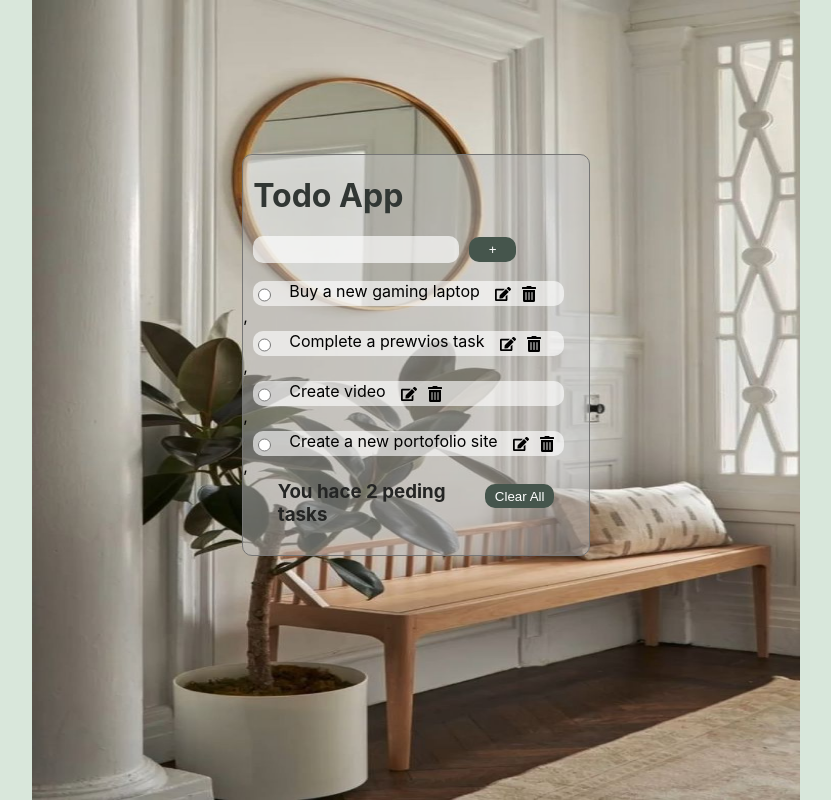
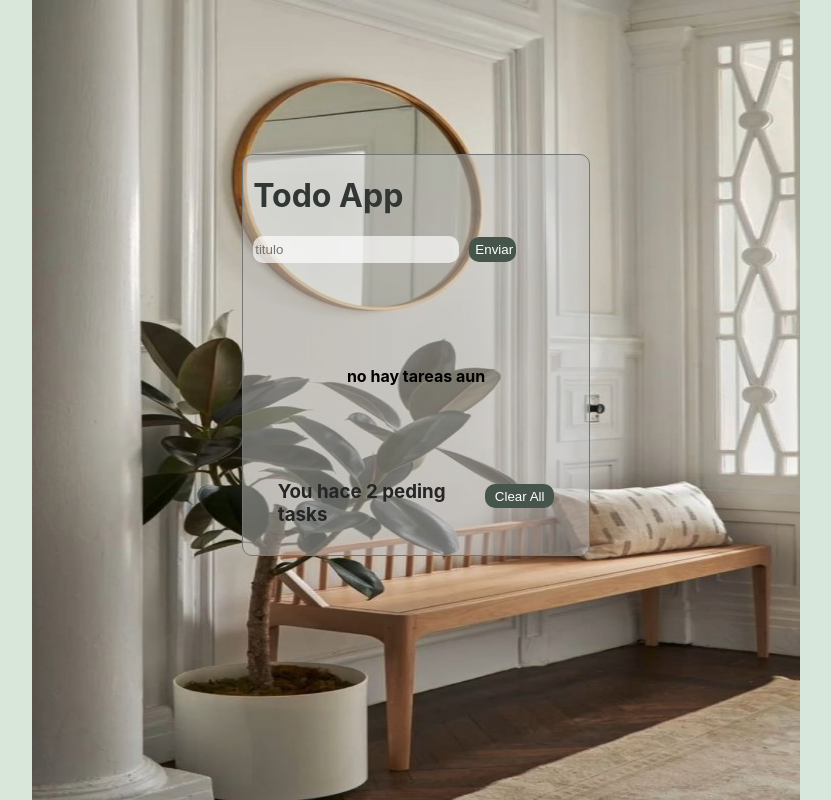
Before and after one commit to Mely-0/my-react-task-list, a React (Vite) app: page / in a window 1280 px wide. Shown: the whole page, without its empty margins (224-1055 px from the left). Built offline with nearby package versions, Linux system fonts and the light colour scheme.

Commit message:
se le agregaron funcionalidades con los hooks useState y useEffect

```diff
--- a/src/App.jsx
+++ b/src/App.jsx
@@ -1,9 +1,10 @@
 import {Index} from './components';
-// import { FaEdit } from "react-icons/fa";
+import { TaskList } from './components/TaskList';
 
 function App() {
   return <div className='contenedor'>
     <Index/>
+
   </div>
 }
 export default App;
--- a/src/components/Header.jsx
+++ b/src/components/Header.jsx
@@ -1,10 +1,33 @@
 import React from 'react'
-export const Header = () => {
-return (
-    <div className='titu'>
-    <h1 className='titu-h'>Todo App</h1>
-    <input type="text" className="btn-1" name="user_name"/>
-        <input className='btn-2' type="button" name="boton7" value="+"/>
-    </div>
-)
+import { useState } from 'react';
+export const Header = ({createTask}) => {
+
+    const[lista, setLista]= useState("")
+    const headlerOnSubmit =(e)=>{
+        let c = localStorage.length + 1
+        e.preventDefault();
+        createTask(lista)
+        localStorage.setItem( c , lista)
+        window.location.reload();
+    }
+
+    return (
+        <div className='titu'>
+            <h1 className='titu-h'>Todo App</h1>
+            <form
+            onSubmit={headlerOnSubmit}
+            className='formu'>
+            <input
+            placeholder='titulo'
+            type="text"
+            className="btn-1"
+            name="user_name"
+            onChange={ (e)=>{
+            setLista (e.target.value)
+
+                }} />
+                <input type="submit" className='btn-2' value="Enviar" />
+            </form>
+        </div>
+    )
 }
--- a/src/components/Index.jsx
+++ b/src/components/Index.jsx
@@ -2,12 +2,31 @@ import React from 'react'
 import './css/styles.css';
 import { Header } from './Header';
 import { TaskList} from './TaskList';
+import { tasks as data} from './tasks'
 import { Footer } from './Footer';
+import { useState,useEffect } from 'react';
+
 export const Index = () => {
+    const[tasks,setTasks]=useState([]);
+
+    useEffect(() => {
+
+    setTasks(data)
+    },[])
+
+function createTask(TaskLista){
+setTasks ([...tasks,{
+    id:tasks.length,
+    lista:TaskLista
+}
+
+])
+
+}
 return (
     <div className='contenedor-promax'>
-    <Header/>
-    <TaskList/>
+    <Header createTask={createTask}/>
+    <TaskList tasks={tasks}/>
     <Footer/>
     </div>
 )
--- a/src/components/Input.jsx
+++ b/src/components/Input.jsx
@@ -1,17 +1,65 @@
 import React from 'react'
-import { FaEdit } from "react-icons/fa";
+import { useState } from 'react';
 import { FaTrashAlt } from "react-icons/fa";
-export const Input = (props) => {
-    const {contenido}= props;
-return (
-
-    <label className='label'><input type="radio" className='checkbox-round'value="first_checkbox"/> {contenido}
-    <div className='iconos'>
-    <FaEdit/>
-    <FaTrashAlt/>
-    </div>
-    </label>
 
 
-)
+export const Input = (props) => {
+    const { contenido } = props;
+
+    const [marcado, setMarcado] = useState(false)
+    const [claseLabel, setClaseLabel] = useState("label")
+    const [claseCont, setClaseCont] = useState("cont-label")
+
+    const tareaHecha = (e) => {
+        console.log(e)
+        if (marcado) {
+            setClaseLabel("label")
+            setMarcado(false)
+            setClaseCont("cont-label")
+        } else {
+
+            setClaseLabel("Label-underline")
+            setMarcado(true)
+            setClaseCont("cont-label-1")
+        }
+    }
+    const [abrir, setAbrir]= useState(false);
+    const [claseTitulo, setClasdeTitulo]= useState("estado");
+
+    const handleOpen= (e)=>{
+        console.log(e)
+        if (abrir) {
+            setAbrir(false)
+            setClasdeTitulo("estado")
+        } else {
+            setAbrir(true)
+            setClasdeTitulo("new-estado")
+        }
+    }
+    const handleOnClick=(e)=>{
+       console.log(e)
+   // alert(props.id)
+        localStorage.removeItem(props.id)
+        window.location.reload();
+    }
+    return (
+        <div className={claseCont}>
+        <label className={claseLabel}>
+            <input type="checkbox"
+                onClick={handleOpen}
+                checked={marcado}
+                onChange={tareaHecha}
+                className='checkbox-round' value="first_checkbox" />
+                {contenido}
+                <button
+                onClick={handleOnClick}
+                className='iconos'>
+                <FaTrashAlt />
+                </button>
+        </label>
+        <div className='mensaje'>
+            {abrir ? <h5 className={claseTitulo}> Tarea realizada </h5> : null}
+        </div>
+    </div>
+    )
 }
--- a/src/components/TaskList.jsx
+++ b/src/components/TaskList.jsx
@@ -1,12 +1,45 @@
-import React from 'react'
-import {Input } from './Input'
-export const TaskList = () => {
-return (
-<div className='contenido'>
-<Input contenido="Buy a new gaming laptop"/>,
-<Input contenido="Complete a prewvios task"/>,
-<Input contenido="Create video"/>,
-<Input contenido="Create a new portofolio site"/>,
-</div>
-)
+import { Input as Inputs } from './Input'
+
+export const TaskList = ({ tasks }) => {
+
+    tasks = [];
+
+    for (const i in localStorage) {
+        if(!isNaN(i))
+        tasks.push(localStorage[i])
+    }
+
+    const buscarid =( tarea )=>{
+        for (const i in localStorage) {
+            if (localStorage[i] == tarea){
+                return i
+            }
+        }
+
+    }
+
+
+    console.log();
+
+
+    console.log(tasks)
+
+    if (tasks.length === 0) {
+        return (
+            <div className='cont-not'>
+            <h4 className='not-task'>no hay tareas aun</h4>
+            </div>
+        )
+    }
+    return (
+        <div className='contenido'>
+            {tasks.map((task, id) => (
+
+                <Inputs key={id}
+                contenido={task}
+                id={buscarid(task)}
+                />
+            ))}
+        </div>
+    )
 }
--- a/src/components/css/styles.css
+++ b/src/components/css/styles.css
@@ -22,6 +22,10 @@
     margin-left: 10px;
     color: #313734;
 }
+.formu{
+    width: 100%;
+    height: 100%;
+}
 
 .btn-1{
     width: 65%;
@@ -38,34 +42,88 @@
     border-radius: 10px 10px;
     background-color: #45554c;
     color: white;
+    justify-content: center;
+}
+@media(hover:hover){
+    input:hover{
+        background-color: #c7d6ce;
+        color: #242524;
+    }
+
 }
 .contenido{
     width: 100%;
     height: 50%;
     display: flex;
     flex-direction: column;
+    overflow-y: scroll;
+    scrollbar-color: rebeccapurple green;
+    scrollbar-width: thin;
+}
+.cont-not{
+    width: 100%;
+    height: 50%;
+    display: flex;
+    justify-content: center;
+    align-items: center;
+}
+.not-taks{
+    align-items:center ;
+}
+.cont-label{
+    width: 100%;
+    height: 20%;
 
 }
-
+.cont-label-1{
+    height: 40%;
+}
 .label{
-    margin-top: 5px;
-    margin-left: 10px;
+    margin-left: 20px;
+    margin-top: 10px;
     width: 80%;
-    height: 13%;
+    height: 50%;
     border-radius: 10px 10px;
     background-color: rgba(255, 255, 255, 0.618);
     display: flex;
     gap: 15px;
 }
+.Label-underline{
+    margin-left: 20px;
+    margin-top: 20px;
+    width: 80%;
+    height: 30%;
+    border-radius: 10px 10px;
+    background-color: rgba(255, 255, 255, 0.618);
+    display: flex;
+    gap: 15px;
+    text-decoration: line-through;
+}
+.mensaje{
+    width: 30%;
+    margin-left: 30%;
+}
+.new-estado{
+width: 100%;
+text-align: center;
+background-color: rgba(146, 192, 129, 0.579);
+border-radius: 10px 10px;
+color: rgb(0, 0, 0);
+}
 .checkbox-round {
     accent-color: rgb(55, 98, 44);
 }
 .iconos{
-width: 15%;
+width: 10%;
 height: 100%;
 display: flex;
 align-items: center;
 gap: 10px;
+border: none;
+background-color: #45554c;
+color: white;
+border-radius: 5px 5px;
+justify-content: center;
 }
 .cont-footer{
     width: 100%;
--- /dev/null
+++ b/src/components/tasks.js
@@ -0,0 +1,12 @@
+export const tasks=[
+    //     {
+    //     id : 0,
+    //     lista: "esta es la primera tarea",
+    // description: "esta es la primera tarea"
+    // },
+    //     {
+    //     id : 1,
+    //     lista: "esta es la segunda tarea",
+    //     description: "esta es la segunda tarea"
+    //     }
+    ]
```
Also changed, not shown: 1 other file (tests, documents, lock files or other folders).
